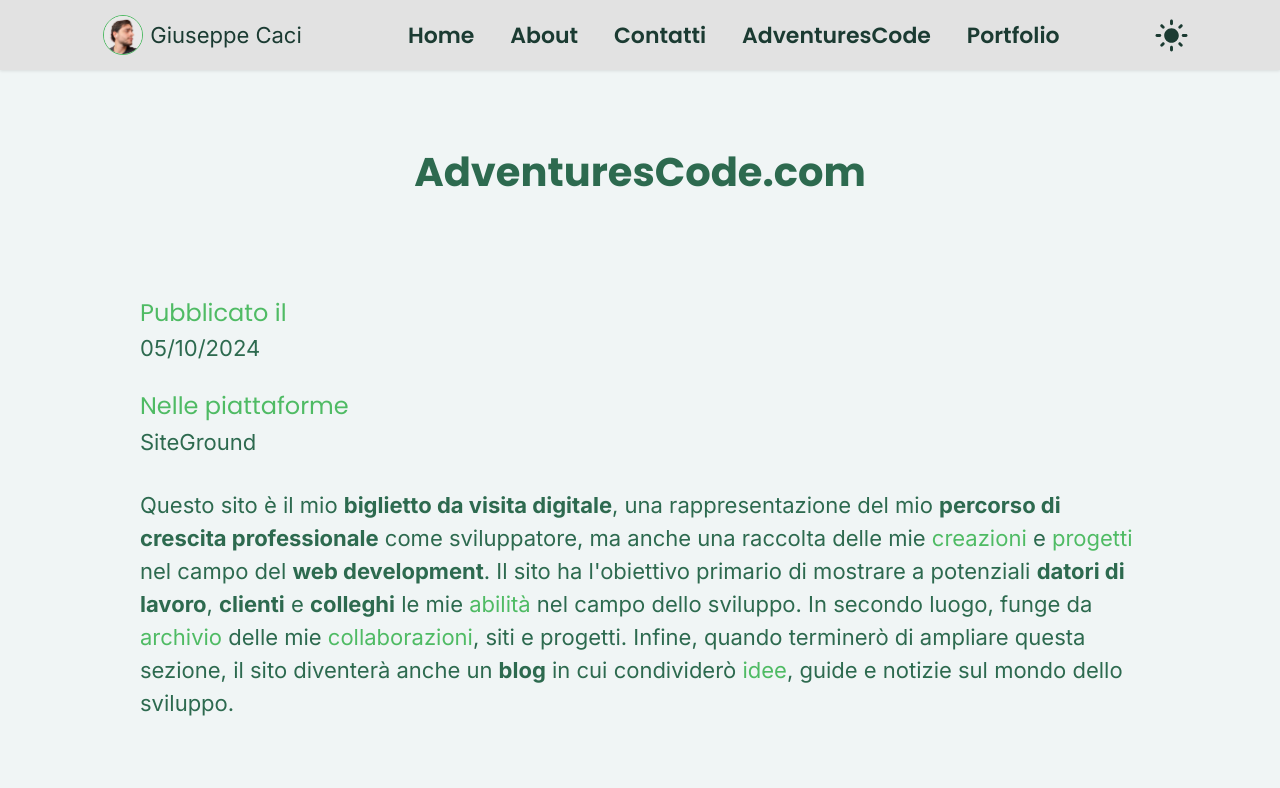
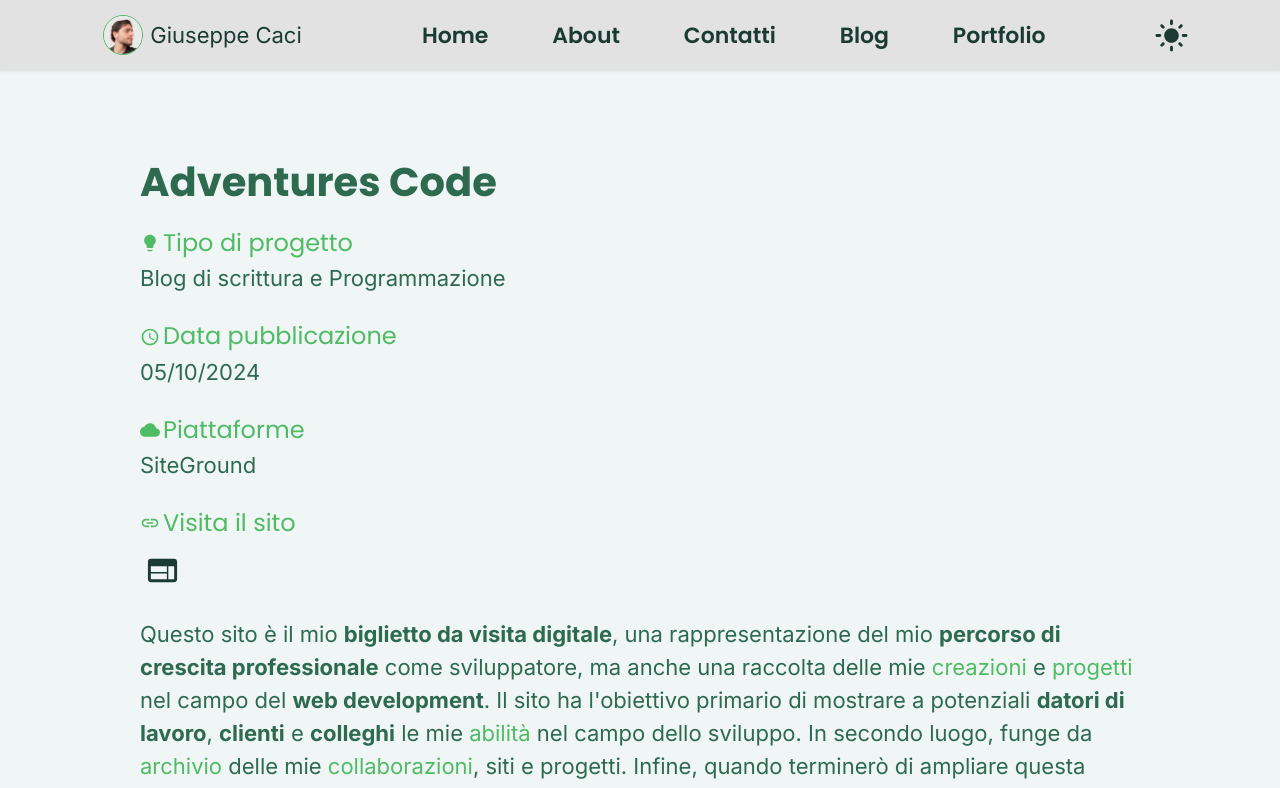
Before and after one commit to GiuseppeCaci/React-Sass-My-Portfolio, a React (Vite) app: page /portfolio/progetto-02 in a window 1280 px wide. Shown: the top 788 px of the page. Built offline with nearby package versions, Linux system fonts and the light colour scheme; no server answers.

Commit message:
sistemato titoli home e dettagli progetto

```diff
--- a/src/assets/styles/css/main.css
+++ b/src/assets/styles/css/main.css
@@ -1378,7 +1378,7 @@ button {
     margin: 30px 0px 0px 0px;
   }
   .container-hero h5:nth-child(1) {
-    font-size: 1.25rem;
+    font-size: 1.5rem;
   }
   .container-hero h5:nth-child(3) {
     padding-top: 10px;
@@ -1386,7 +1386,7 @@ button {
   }
   .container-hero h2 {
     padding-top: 0px;
-    font-size: 1.5rem;
+    font-size: 26px;
   }
 }
 @media (min-width: 600px) and (max-width: 1024px) {
@@ -2430,32 +2430,17 @@ button {
   width: 30%;
   display: flex;
   align-items: center;
-  justify-content: space-evenly;
+  justify-content: start;
 }
 .icon-project a {
   display: flex;
   padding: 0px 5px;
 }
-@media (max-width: 599px) {
-  .icon-project {
-    justify-content: space-evenly;
-  }
-}
-@media (min-width: 600px) and (max-width: 1024px) {
-  .icon-project {
-    justify-content: start;
-  }
-}
-@media (min-width: 1025px) {
-  .icon-project {
-    justify-content: start;
-  }
-}
 
 .title-palette {
   display: flex;
   flex-wrap: wrap;
-  margin: 0px 0px 20px 0px;
+  margin: 0px 0px 0px 0px;
 }
 .title-palette h2 {
   flex-basis: 100%;
--- a/src/assets/styles/scss/pages/_home.scss
+++ b/src/assets/styles/scss/pages/_home.scss
@@ -21,7 +21,7 @@
     padding: 25px 25px 0px 25px;
     margin: 30px 0px 0px 0px;
     h5:nth-child(1) {
-      font-size: $font-title-xs;
+      font-size: $font-title-s;
     }
     h5:nth-child(3) {
       padding-top: 10px;
@@ -29,7 +29,7 @@
     }
     h2 {
       padding-top: 0px;
-      font-size: $font-title-s;
+      font-size: 26px;
     }
   }
 
--- a/src/assets/styles/scss/pages/_portfolio.scss
+++ b/src/assets/styles/scss/pages/_portfolio.scss
@@ -286,26 +286,17 @@
   width: 30%;
   display: flex;
   align-items: center;
-  justify-content:space-evenly;
+  justify-content:start;
   a{
     display: flex;
     padding: 0px 5px;
-  }
-  @include respond-to(mobile) {
-    justify-content:space-evenly;
-  }
-  @include respond-to(tablet) {
-    justify-content:start;
-  }
-  @include respond-to(desktop) {
-    justify-content:start;
   }
 }
 
 .title-palette{
   display: flex;
   flex-wrap: wrap;
-  margin: 0px 0px 20px 0px;
+  margin: 0px 0px 0px 0px;
   h2{
     flex-basis: 100%;
     text-align: left;
--- a/src/components/NavBar.jsx
+++ b/src/components/NavBar.jsx
@@ -136,7 +136,7 @@ const NavBar = () => {
                 target="_blank"
                 rel="noopener noreferrer"
               >
-                AdventuresCode
+                Blog
               </a>
 
               </li>
@@ -199,7 +199,7 @@ const NavBar = () => {
                 target="_blank"
                 rel="noopener noreferrer"
               >
-                AdventuresCode
+                Blog
               </a>
             </li>
             <li>
--- a/src/pages/Home.jsx
+++ b/src/pages/Home.jsx
@@ -59,7 +59,7 @@ const Home = () => {
                 >
                   <div>
                     <h4 style={{color:" #727272"}}>WORDPRESS</h4>
-                    <h3 style={{color:" #3d3d3d"}}>AdventuresCode</h3>
+                    <h3 style={{color:" #3d3d3d"}}>Adventures Code</h3>
                   </div>
                 </div>
               </Link>
--- a/src/pages/ProgettoAdventuresCode.jsx
+++ b/src/pages/ProgettoAdventuresCode.jsx
@@ -5,6 +5,13 @@ import Gallery from "../components/GalleryComponent/Gallery";
 import "react-photo-view/dist/react-photo-view.css";
 import CodeSnippet from "../components/CodeSnippet";
 import useVisibilityAndScrollReset from "../components/UseHooks/useVisibilityAndScrollReset";
+import GitHubIcon from "@mui/icons-material/GitHub";
+import WebIcon from "@mui/icons-material/Web";
+import TipsAndUpdatesIcon from '@mui/icons-material/TipsAndUpdates';
+import AccessTimeIcon from '@mui/icons-material/AccessTime';
+import CloudIcon from '@mui/icons-material/Cloud';
+import LightbulbIcon from '@mui/icons-material/Lightbulb';
+import LinkIcon from '@mui/icons-material/Link';
 
 
 const ProgettoAdventuresCode = () => {
@@ -72,11 +79,31 @@ const ProgettoAdventuresCode = () => {
         >
           <div className="size-large">
             <div className="article-informations">
-              <h2>AdventuresCode.com</h2>
-              <h5 className="text-accent">Pubblicato il </h5>
+              <div className="title-palette">
+                <h2>Adventures Code</h2>
+                {/*
+                 <div style={{ backgroundColor: "#193832" }}></div>
+                <div style={{ backgroundColor: "#2a6355" }}></div>
+                <div style={{ backgroundColor: "#f0f5f5" }}></div>
+                <div style={{ backgroundColor: "#4fbb64" }}></div>
+                */}
+              </div>
+              <h5 className="text-accent"> <LightbulbIcon fontSize="small"/> Tipo di progetto</h5>
+              <p>Blog di scrittura e Programmazione</p>
+              <h5 className="text-accent"> <AccessTimeIcon fontSize="small"/>Data pubblicazione</h5>
               <p>05/10/2024</p>
-              <h5 className="text-accent">Nelle piattaforme</h5>
+              <h5 className="text-accent"> <CloudIcon fontSize="small"/>Piattaforme</h5>
               <p>SiteGround</p>
+              <h5 className="text-accent"> <LinkIcon fontSize="small"/>Visita il sito</h5>
+              <div className="icon-project">
+                <a
+                  href="https://adventurescode.com/"
+                  target="_blank"
+                  rel="noopener noreferrer"
+                >
+                  <WebIcon fontSize="large" />
+                </a>
+              </div>
             </div>
             <div className="article-base flex-left-column">
               <p>
--- a/src/pages/ProgettoPortfolio.jsx
+++ b/src/pages/ProgettoPortfolio.jsx
@@ -81,18 +81,20 @@ const ProgettoPortfolio = () => {
             <div className="article-informations">
               <div className="title-palette">
                 <h2>Giuseppe Caci</h2>
-                <div style={{ backgroundColor: "#193832" }}></div>
+                {/*
+                 <div style={{ backgroundColor: "#193832" }}></div>
                 <div style={{ backgroundColor: "#2a6355" }}></div>
                 <div style={{ backgroundColor: "#f0f5f5" }}></div>
                 <div style={{ backgroundColor: "#4fbb64" }}></div>
+                */}
               </div>
               <h5 className="text-accent"> <LightbulbIcon fontSize="small"/> Tipo di progetto</h5>
               <p>Portfolio personale</p>
-              <h5 className="text-accent"> <AccessTimeIcon fontSize="small"/>Pubblicato il </h5>
+              <h5 className="text-accent"> <AccessTimeIcon fontSize="small"/>Data pubblicazione</h5>
               <p>18/09/2024</p>
-              <h5 className="text-accent"> <CloudIcon fontSize="small"/>Nelle piattaforme</h5>
+              <h5 className="text-accent"> <CloudIcon fontSize="small"/>Piattaforme</h5>
               <p>Netlify, GitHub</p>
-              <h5 className="text-accent"> <LinkIcon fontSize="small"/>Vai al sito</h5>
+              <h5 className="text-accent"> <LinkIcon fontSize="small"/>Visita il sito</h5>
               <div className="icon-project">
                 <a
                   href="https://github.com/GiuseppeCaci/React-Sass-My-Portfolio"
```
Also changed, not shown: 1 other file (tests, documents, lock files or other folders).
